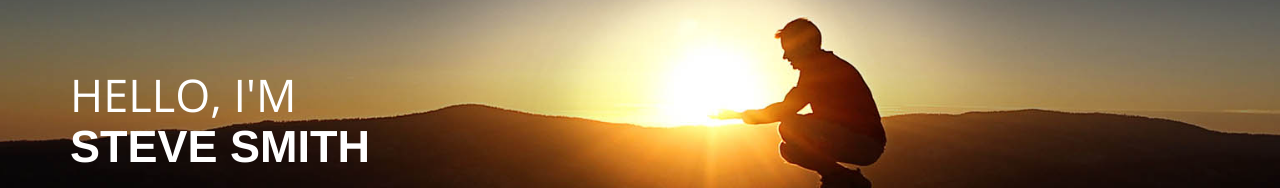
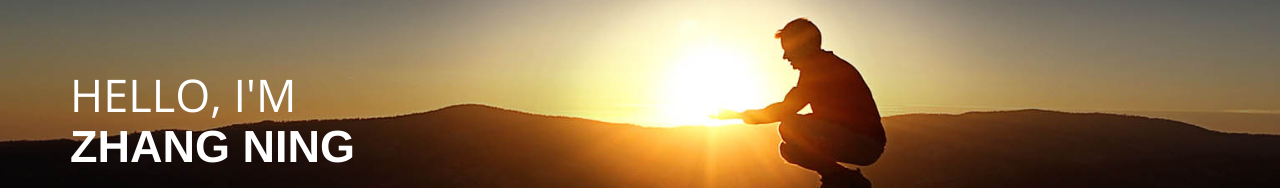
Before and after one commit to zn191/zn19.github.io, a plain HTML site: page index.html in a window 1280 px wide. Shown: the part 158-346 px from the top of the page. Drawn offline with nearby package versions, Linux system fonts and the light colour scheme.

Commit message:
update index.html

```diff
--- a/index.html
+++ b/index.html
@@ -11,7 +11,7 @@
 <!--[if lt IE 9]>
     <meta http-equiv="X-UA-Compatible" content="IE=edge,chrome=1">
     <![endif]-->
-<title>ME – Resume and Personal Portfolio Responsive Template</title>
+<title>ME – WLGC191-ZN</title>
 <meta name="description" content="">
 <meta name="author" content="WebThemez">
 <!--[if lt IE 9]>
@@ -60,7 +60,7 @@
     <div class="container banner-content">
       <div class="heroText">
         <h2><span>HEllo, I'm</span><br>
-          Steve Smith</h2>
+          Zhang Ning</h2>
         <span class="caption">UX Designer / Frontend Developer</span> </div>
     </div>
   </div>
```
